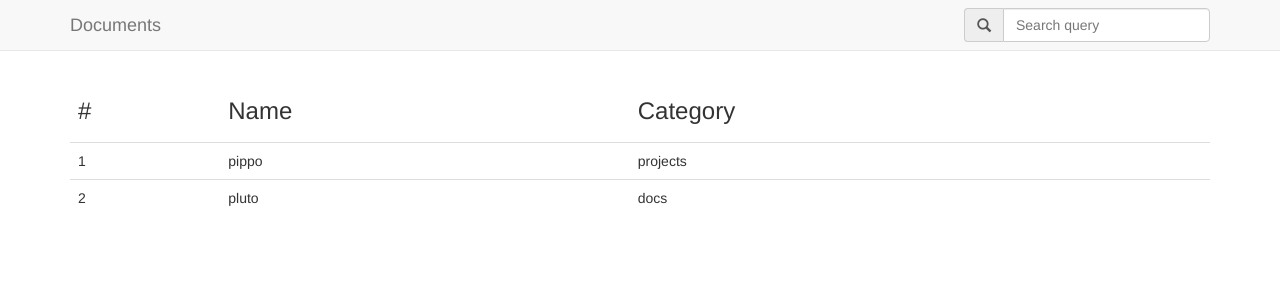
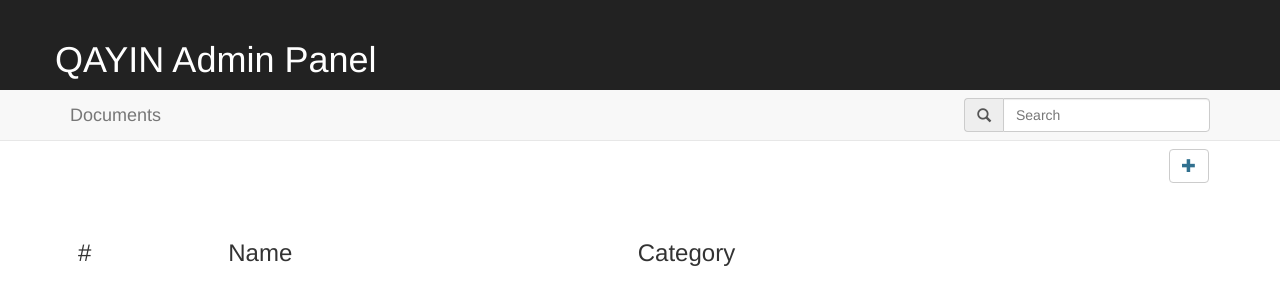
Before and after one commit to matteoburgassi/Yak, a website: page static/admin/index.html in a window 1280 px wide. Drawn offline with nearby package versions, Linux system fonts and the light colour scheme; no server answers.

Commit message:
added normalize.css

```diff
--- a/static/admin/index.html
+++ b/static/admin/index.html
@@ -12,7 +12,14 @@
 	<title>QAYIN Admin Panel</title>
 </head>
 <body ng-controller="DocumentListCtrl">
-<nav class="navbar navbar-default navbar-fixed-top">
+<nav class="navbar navbar-inverse navbar-fixed-top">
+	<div class="container">
+		<div class="row">
+			<h1 class="navbar-inverse-header">QAYIN Admin Panel</h1>
+		</div>
+	</div>
+</nav>
+<section class="navbar navbar-default navbar-fixed-top">
 	<div class="container">
 		<div class="row">
 			<div class="col-md-8">
@@ -25,15 +32,24 @@
 							<div class="input-group-addon">
 								<span class="glyphicon glyphicon-search"></span>
 							</div>
-							<input class="form-control" type="text" ng-model="query" placeholder="Search query">
+							<input class="form-control" type="text" ng-model="query" placeholder="Search">
 						</div>
 					</div>
 				</div>
 			</div>
 		</div>
 	</div>
+</section>
+<div class="container">
+	<div class="row">
+		<div class="col-md-12">
+			<nav class="navbar">
+				<button type="button" class="pull-right btn btn-default navbar-btn"><span class="text-info glyphicon glyphicon-plus"></span></button>
 			</nav>
-<div class="container">
+		</div>
+	</div>
+	<div class="row">
+		<div class="col-md-12">
 			<table class="table">
 				<thead>
 					<tr>
@@ -43,7 +59,7 @@
 					</tr>
 				</thead>
 				<tbody>
-				<tr ng-repeat="document in documents | filter : query">
+					<tr ng-repeat="document in documents | filter : query | orderBy:orderProp">
 						<td>{{$index+1}}</td>
 						<td>{{document.name}}</td>
 						<td>{{document.category}}</td>
@@ -51,5 +67,6 @@
 				</tbody>
 			</table>
 		</div>
+	</div>
 </body>
 </html>
--- a/static/admin/js/controllers.js
+++ b/static/admin/js/controllers.js
@@ -3,9 +3,8 @@
  */
 var adminApp = angular.module('adminApp', []);
 
-adminApp.controller('DocumentListCtrl', function($scope) {
-	$scope.documents =[
-		{"name": "pippo", "category": "projects"},
-		{"name": "pluto", "category": "docs"}
-	]
+adminApp.controller('DocumentListCtrl', function($scope, $http) {
+	$http.get('../documents').success(function(data) {
+		$scope.documents = data._items;
+	});
 })
--- a/static/admin/less/normalize.less
+++ b/static/admin/less/normalize.less
@@ -1 +1,8 @@
-body { padding-top: 70px; }
+section.navbar{
+	margin-top: 90px;
+}
+.navbar-inverse-header{
+	padding-top: 20px;
+	color: #FFF;
+}
+body { padding-top: 140px; }
```
Also changed, not shown: static/admin/css/normalize.css. Lines whose indentation alone changed are shown as unchanged.
